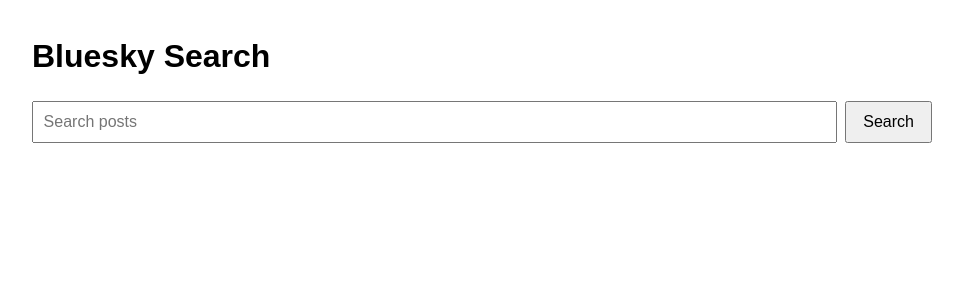
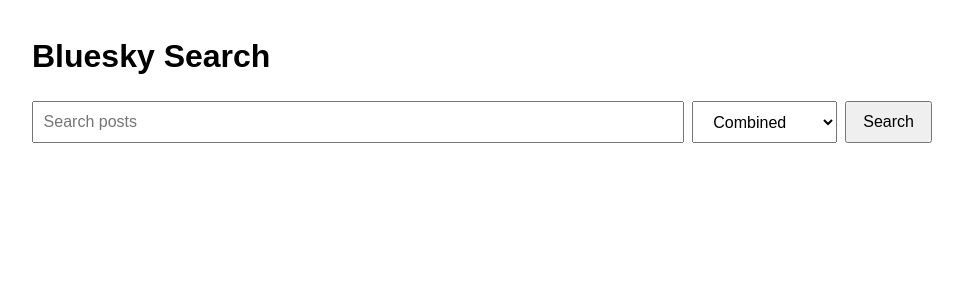
Before and after one commit to MosesfromSinai/blueskyscrapper, a Flask app: page / in a window 1280 px wide. Shown: the top 300 px of the page, without its empty margins (158-1121 px from the left). Run offline with Flask 3, Linux system fonts and the light colour scheme.

Commit message:
added ranking selector to search page

```diff
--- a/templates/search.html
+++ b/templates/search.html
@@ -7,7 +7,7 @@
         body { font-family: Arial, sans-serif; margin: 2rem auto; max-width: 900px; line-height: 1.5; }
         form { display: flex; gap: 0.5rem; margin-bottom: 1.5rem; }
         input[type="search"] { flex: 1; padding: 0.6rem; font-size: 1rem; }
-        button { padding: 0.6rem 1rem; font-size: 1rem; }
+        button, select { padding: 0.6rem 1rem; font-size: 1rem; }
         article { border: 1px solid #ddd; border-radius: 8px; padding: 1rem; margin: 1rem 0; }
         .meta, .scores { color: #555; font-size: 0.95rem; }
         .snippet { font-weight: bold; }
@@ -19,6 +19,14 @@
 
     <form method="get" action="/">
         <input type="search" name="q" value="{{ query }}" placeholder="Search posts">
+
+        <select name="rank_by">
+            <option value="combined" {% if rank_by == "combined" %}selected{% endif %}>Combined</option>
+            <option value="relevance" {% if rank_by == "relevance" %}selected{% endif %}>Relevance</option>
+            <option value="newest" {% if rank_by == "newest" %}selected{% endif %}>Newest</option>
+            <option value="engagement" {% if rank_by == "engagement" %}selected{% endif %}>Engagement</option>
+        </select>
+
         <button type="submit">Search</button>
     </form>
 
```
